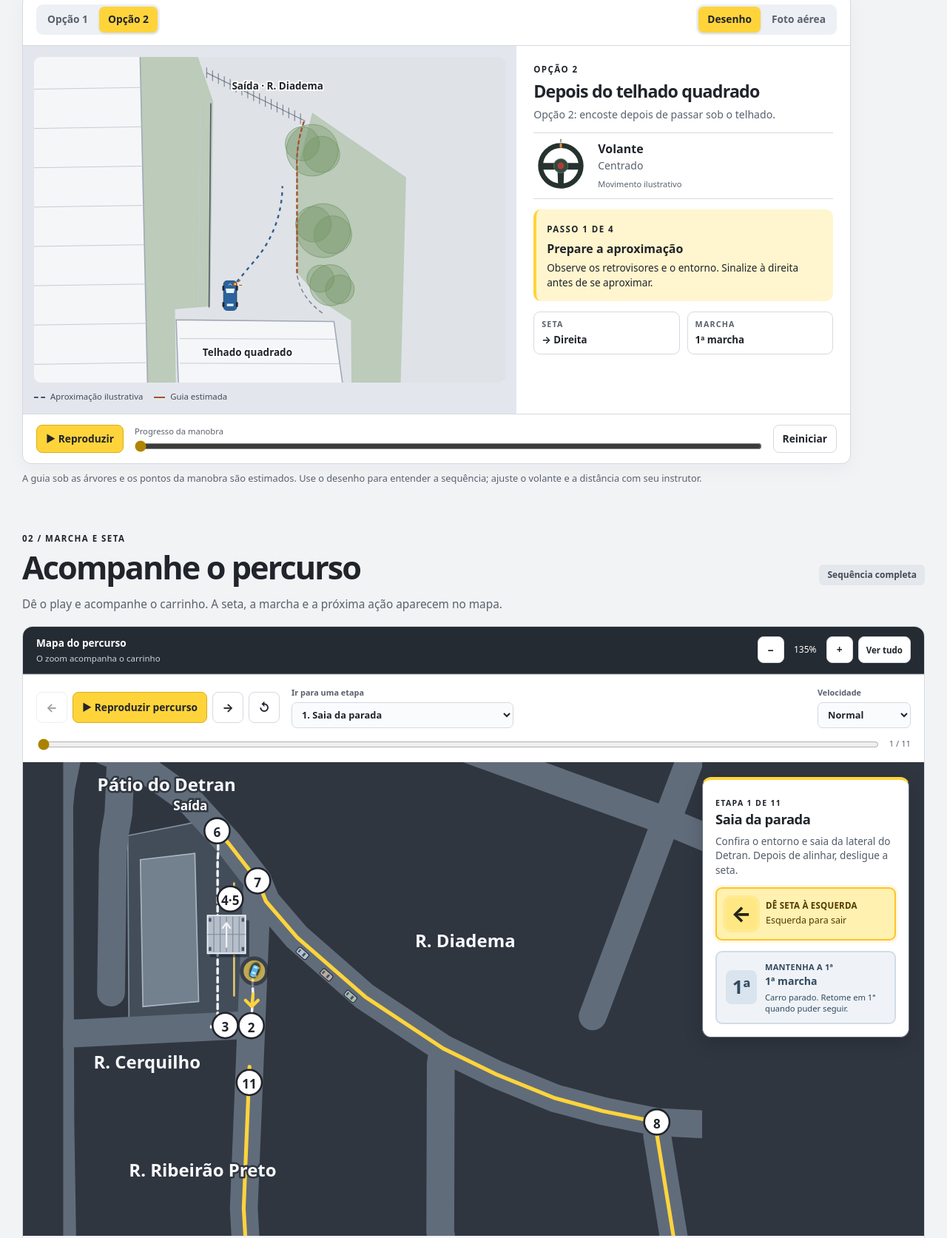
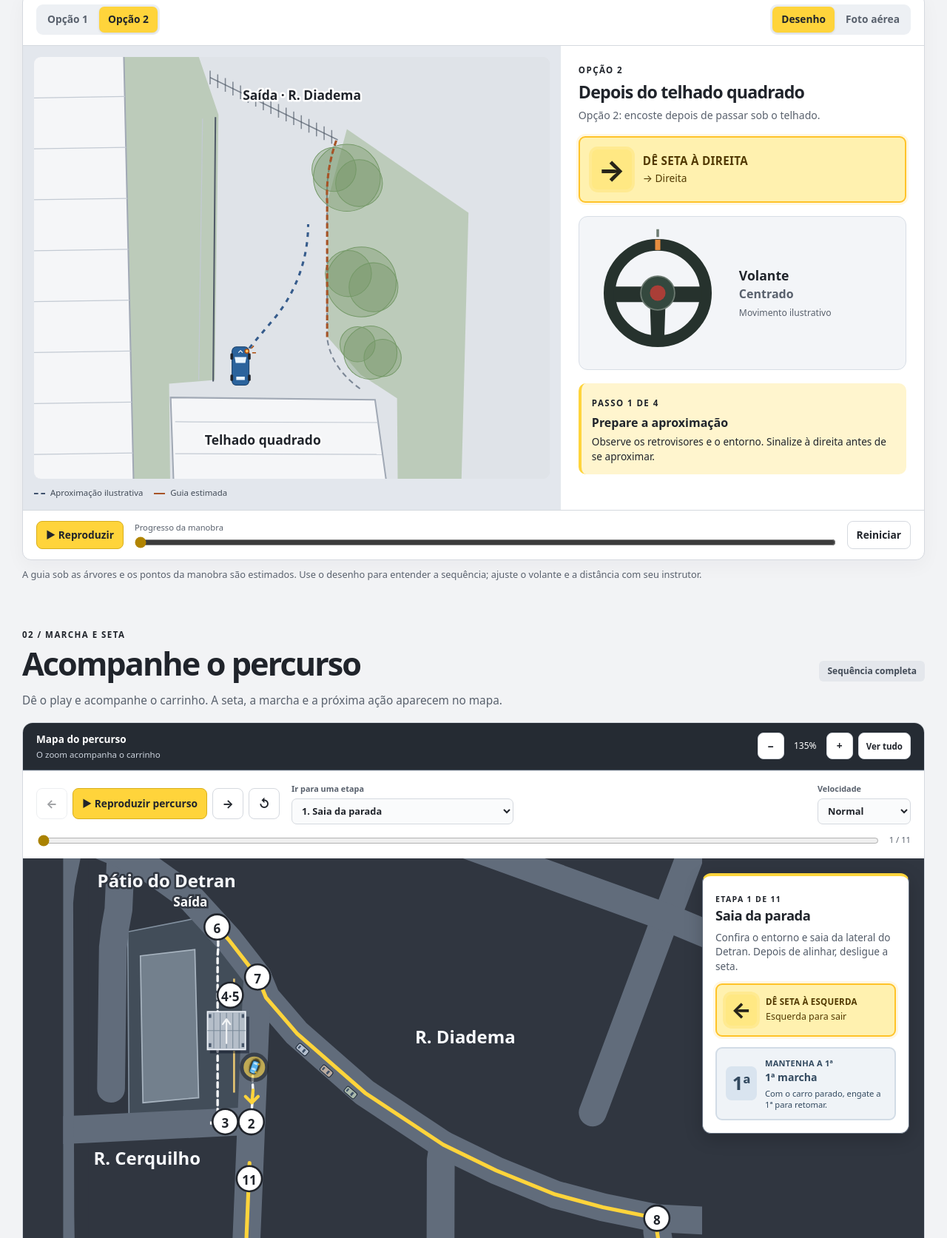
Before and after one commit to tayanefernandes/exame-direcao, a plain HTML site: page index.html in a window 1280 px wide. Shown: the part 513-2186 px from the top of the page at 74% size. Drawn offline with Linux system fonts and the light colour scheme.

Commit message:
Align patio simulator, soften detour and shift to first gear only when stopped

```diff
--- a/app.js
+++ b/app.js
@@ -5,10 +5,10 @@ const options = {
   near: {number:1, title:'Antes do telhado quadrado', detail:'Opção 1: encoste antes do telhado. Ao sair da vaga, siga por baixo dele.', frame:'350 1170 455 630', guide:'M 650 1330 Q 620 1370 624 1420 L 624 1605', labels:[[460,1230,'Telhado quadrado'],[440,1752,'Portão · R. Cerquilho']], align:.5}
 };
 const phases = [
-  ['Prepare a aproximação','Observe os retrovisores e o entorno. Sinalize à direita antes de se aproximar.','→ Direita','1ª marcha'],
-  ['Aproxime da guia','Avance devagar em direção à guia, deixando espaço para alinhar o carro.','→ Direita','1ª marcha'],
-  ['Alinhe as rodas','Corrija à esquerda para ficar paralela. Se a seta desarmar e você ainda estiver encostando, sinalize à direita novamente.','→ Direita','1ª marcha'],
-  ['Confira a parada','Pare paralela e confira a distância da guia. Siga a orientação do examinador para finalizar.','Seta desligada','1ª · carro parado']
+  ['Prepare a aproximação','Observe os retrovisores e o entorno. Sinalize à direita antes de se aproximar.','→ Direita'],
+  ['Aproxime da guia','Avance devagar em direção à guia, deixando espaço para alinhar o carro.','→ Direita'],
+  ['Alinhe as rodas','Corrija à esquerda para ficar paralela. Se a seta desarmar e você ainda estiver encostando, sinalize à direita novamente.','→ Direita'],
+  ['Confira a parada','Pare paralela e confira a distância da guia. Siga a orientação do examinador para finalizar.','Seta desligada']
 ];
 let place='far',view='draw',t=0,playing=false,last=null,frame=0,activePhase=-1;
 $('base').innerHTML=BASE;
@@ -29,10 +29,13 @@ function update(){
   $('lamp').style.opacity=t>=.82?'0':playing&&Math.floor(t*60)%2===0?'.25':'1';
   const phase=t<.14?0:t>=.82?3:u<options[place].align?1:2;
   if(phase!==activePhase){
-    activePhase=phase;const [title,detail,signal,gear]=phases[phase];
+    activePhase=phase;const [title,detail,signal]=phases[phase];
     $('phase-number').textContent=`PASSO ${phase+1} DE 4`;
     $('phase-title').textContent=title;$('phase-detail').textContent=detail;
-    $('sim-signal').textContent=signal;$('sim-gear').textContent=gear;
+    $('sim-signal').textContent=signal;
+    $('sim-signal-banner').dataset.direction=phase===3?'none':'right';
+    $('sim-signal-icon').textContent=phase===3?'✓':'→';
+    $('sim-signal-label').textContent=phase===3?'SETA DESLIGADA':'DÊ SETA À DIREITA';
   }
   $('progress').value=Math.round(t*1000);
 }
@@ -80,7 +83,7 @@ function positionRouteCar(){
  const point=path.getPointAtLength(distance),before=path.getPointAtLength(Math.max(0,distance-.8)),after=path.getPointAtLength(Math.min(routeLengths[index],distance+.8));
  const angle=Math.atan2(after.y-before.y,after.x-before.x)*180/Math.PI+90;
  $('route-car').setAttribute('transform',`translate(${point.x} ${point.y}) rotate(${angle}) scale(.34)`);
- const cue=ROUTE_MODEL.cue(index,state.fraction,state.stopped);
+ const cue=ROUTE_MODEL.cue(index,state.fraction,state.stopped,state.phase);
  const underRoof=ROUTE_MODEL.underCanopy(point);
  $('route-car').dataset.underRoof=String(underRoof);
  $('canopy-status').hidden=!underRoof;
--- a/index.html
+++ b/index.html
@@ -21,9 +21,10 @@
 <div class="sim-top"><div class="switch" role="group" aria-label="Opção de estacionamento"><button type="button" class="option" data-place="near" aria-pressed="false">Opção 1</button><button type="button" class="option" data-place="far" aria-pressed="true">Opção 2</button></div><div class="switch view-switch" role="group" aria-label="Tipo de mapa"><button type="button" class="view" data-view="draw" aria-pressed="true">Desenho</button><button type="button" class="view" data-view="photo" aria-pressed="false">Foto aérea</button></div></div>
 <div class="sim-grid"><div class="map-wrap"><svg id="scene" role="img" aria-labelledby="scene-title" viewBox="310 565 490 605"><title id="scene-title">Desenho ilustrativo do pátio do Detran</title><image id="aerial" href="assets/patio-limpo.png" x="0" y="0" width="337" height="856" transform="matrix(1.52497 -.000631 .000631 1.52805 328.007 512.084)" hidden /><g id="base"></g><path id="guide" /><path id="route-path" /><g id="map-labels"></g><g id="vehicle"><g transform="translate(0 -19)"><rect class="body" x="-16" y="-36" width="32" height="72" rx="8"/><path class="glass" d="M-11 -17H11L9 -6H-9Z M-8 20H8V26H-8Z"/><path class="front" d="M-4 -25L0 -29L4 -25"/><g class="tires"><rect x="-19" y="16" width="5" height="12" rx="2"/><rect x="14" y="16" width="5" height="12" rx="2"/><rect id="tireL" x="-19" y="-24" width="5" height="12" rx="2"/><rect id="tireR" x="14" y="-24" width="5" height="12" rx="2"/></g><g id="lamp"><circle cx="12" cy="-28" r="3.7"/><path d="M20 -33l5 -5m-3 13h7"/></g></g></g></svg><div class="map-key"><span><i class="dash"></i> Aproximação ilustrativa</span><span><i class="guide-key"></i> Guia estimada</span></div></div>
 <aside class="sim-info"><div><p class="eyebrow" id="place-count">OPÇÃO 2</p><h3 id="place-name">Depois do prédio menor</h3><p id="place-detail" class="muted">Chegada mais pela esquerda, como você descreveu.</p></div>
+<div class="signal-banner sim-signal-banner" id="sim-signal-banner" data-direction="right" aria-live="polite"><span class="signal-icon" id="sim-signal-icon" aria-hidden="true">→</span><div><strong id="sim-signal-label">DÊ SETA À DIREITA</strong><span id="sim-signal">Direita para encostar</span></div></div>
 <div class="wheel-row"><svg viewBox="0 0 100 100" role="img" aria-label="Volante ilustrativo"><path d="M50 1v6" stroke="#6d7b72" stroke-width="2"/><g id="wheel"><circle cx="50" cy="50" r="37" fill="none" stroke="#26322d" stroke-width="9"/><path d="M16 45h68v12H56l-1 29H45l-1-29H16Z" fill="#26322d"/><circle cx="50" cy="50" r="13" fill="#34483e" stroke="#6d7b72"/><circle cx="50" cy="50" r="6" fill="#aa3e37"/><path d="M50 9v8" stroke="#e78e40" stroke-width="4"/></g></svg><div><strong>Volante</strong><p id="wheel-note" class="muted">Centrado</p><small>Movimento ilustrativo</small></div></div>
 <div class="phase" aria-live="polite"><span class="eyebrow" id="phase-number">PASSO 1 DE 4</span><h4 id="phase-title">Prepare a aproximação</h4><p id="phase-detail">Observe os retrovisores e o entorno. Sinalize à direita antes de se aproximar.</p></div>
-<div class="cues"><div><span>SETA</span><strong id="sim-signal">→ Direita</strong></div><div><span>MARCHA</span><strong id="sim-gear">Baixa velocidade</strong></div></div>
+
 </aside></div>
 <div class="playback"><button id="play" class="primary" type="button">▶ Reproduzir</button><div class="seek"><label for="progress">Progresso da manobra</label><input id="progress" type="range" min="0" max="1000" value="0"></div><button id="reset" class="quiet" type="button">Reiniciar</button></div>
 </div>
--- a/route-model.js
+++ b/route-model.js
@@ -6,16 +6,16 @@ const ROUTE_MODEL={
  underCanopy(point){const r=this.canopy;return point.x>=r.x&&point.x<=r.x+r.width&&point.y>=r.y&&point.y<=r.y+r.height;},
  steps:[
   {title:'Saia da parada',location:'Sair da parada na Rua Ribeirão Preto',action:'Confira o entorno e saia da lateral do Detran. Depois de alinhar, desligue a seta.',gear:'1ª para sair'},
-  {title:'Entre na Rua Cerquilho',location:'Direita na Rua Cerquilho',action:'Sinalize antes de virar à direita. Desligue após alinhar na Cerquilho.',gear:'1ª na curva; 2ª ao seguir'},
+  {title:'Entre na Rua Cerquilho',location:'Direita na Rua Cerquilho',action:'Sinalize antes de virar à direita. Desligue após alinhar na Cerquilho.',gear:'Mantenha a marcha enquanto segue; 1ª após parar'},
   {title:'Entre no portão do Detran',location:'Entrada do pátio pela Rua Cerquilho',action:'Entre à direita no corredor. Entre as vagas 1 e 2, o carro passa por baixo do telhado quadrado.',gear:'1ª, bem devagar'},
   {title:'Encoste no pátio',location:'Estacionamento no pátio',action:'Dê seta à direita antes de encostar. Alinhe o carro e desligue a seta ao concluir.',gear:'1ª; pare junto à guia'},
   {title:'Saia da vaga até o portão',location:'Saída da vaga pelo corredor do pátio',action:'Dê seta à esquerda para sair da vaga. Desligue após alinhar e siga pelo corredor até a saída.',gear:'1ª, bem devagar'},
   {title:'Pare no portão de saída',location:'Saída do pátio para a Rua Diadema',action:'Pare no portão indicado. Olhe os dois lados e entre à direita na Rua Diadema quando estiver livre.',gear:'1ª na saída; 2ª ao embalar'},
-  {title:'Bifurcação e carros estacionados',location:'Bifurcação e desvio na Rua Diadema',action:'Sinalize na bifurcação. Depois, confira o trânsito e sinalize para desviar dos carros estacionados à direita e retornar com segurança.',gear:'2ª ao seguir; 1ª antes da próxima curva'},
-  {title:'Vire na Rua Sarapuí',location:'Direita da Diadema para a Sarapuí',action:'Dê seta à direita antes da curva. Depois de alinhar na Sarapuí, desligue a seta.',gear:'1ª na curva; 2ª ao seguir'},
+  {title:'Bifurcação e carros estacionados',location:'Bifurcação e desvio na Rua Diadema',action:'Sinalize na bifurcação. Depois, confira o trânsito e sinalize para desviar dos carros estacionados à direita e retornar com segurança.',gear:'2ª enquanto segue'},
+  {title:'Vire na Rua Sarapuí',location:'Direita da Diadema para a Sarapuí',action:'Dê seta à direita antes da curva. Depois de alinhar na Sarapuí, desligue a seta.',gear:'Mantenha a marcha enquanto segue; 1ª após parar'},
   {title:'Pare e vire na Rua Cabreúva',location:'PARE da Sarapuí com a Cabreúva',action:'Sinalize à direita e pare na placa PARE. Confira o trânsito e vire quando estiver livre. Desligue ao alinhar.',gear:'1ª para retomar; 2ª depois de alinhar'},
-  {title:'Vire na Rua Ribeirão Preto',location:'Direita da Cabreúva para a Ribeirão Preto',action:'Dê seta antes de virar à direita. Neste ponto não há placa de PARE indicada na referência. Observe a preferência.',gear:'1ª na curva; 2ª ao seguir'},
-  {title:'Encoste para finalizar',location:'Estacionamento final na Rua Ribeirão Preto',action:'Dê seta à direita antes de encostar. Pare junto à guia e desligue a seta ao concluir.',gear:'1ª para encostar'}
+  {title:'Vire na Rua Ribeirão Preto',location:'Direita da Cabreúva para a Ribeirão Preto',action:'Dê seta antes de virar à direita. Neste ponto não há placa de PARE indicada na referência. Observe a preferência.',gear:'Mantenha a marcha enquanto segue; 1ª após parar'},
+  {title:'Encoste para finalizar',location:'Estacionamento final na Rua Ribeirão Preto',action:'Dê seta à direita antes de encostar. Pare junto à guia e desligue a seta ao concluir.',gear:'2ª na aproximação; 1ª somente depois de parar'}
  ],
  paths(place){
   const y=place==='near'?171:113;
@@ -26,7 +26,7 @@ const ROUTE_MODEL={
    `M102 ${y+22} Q103 ${y+13} 109 ${y+8} Q112 ${y+5} 112 ${y}`,
    `M112 ${y} Q112 ${y-8} 106 ${y-14} Q102 ${y-20} 102 ${y-27} L102 82 Q103 71 101.6 59.2`,
    'M101.6 59.2 Q106 63 110.8 69.3 L123 85',
-   'M123 85 L133.6 98.7 Q137 109 140.2 114.9 L148 123 Q154 130 162 127 L181 146 L212 173 L236 191 Q247 203 242 209 L280.2 231.1 L322.2 251.6 L368.6 270.4 L406.4 280.6',
+   'M123 85 L133.6 98.7 Q137 109 140.2 114.9 L148 123 Q153 129 158 132 L176 149 L207 176 L230 197 Q239 205 242 209 L280.2 231.1 L322.2 251.6 L368.6 270.4 L406.4 280.6',
    'M406.4 280.6 L438 287 Q449 289 450 300.2 L458 354.2 L466 410',
    'M466 410 L469 421 Q472 428 462 429.3 L313.8 448.8 L170.8 467.4',
    'M170.8 467.4 L156 469 Q149 471 144 459 L136.4 449.1 L126.4 422.9 L122.6 357.3 L126 285',
@@ -42,25 +42,27 @@ const ROUTE_MODEL={
    if(elapsed<1000)fraction=stopFraction*elapsed/1000;
    else if(elapsed<4000)fraction=stopFraction;
    else fraction=stopFraction+(1-stopFraction)*Math.min(1,(elapsed-4000)/(total-4000));
-   return {fraction,total,stopped:elapsed>=1000&&elapsed<4000};
+   return {fraction,total,stopped:elapsed>=1000&&elapsed<4000,phase:elapsed<1000?'approach':elapsed<4000?'stop':'resume'};
   }
   if(index===6){const total=22000;return {fraction:Math.min(1,elapsed/total),total,stopped:false};}
   if(index===10){const total=6500;return {fraction:Math.min(1,elapsed/4500),total,stopped:elapsed>=4500};}
   const total=Math.max(4500,Math.min(15000,length*42));return {fraction:Math.min(1,elapsed/total),total,stopped:false};
  },
- gearFor(index,fraction,stopped){
-  let number=1,change='hold';
+ gearFor(index,fraction,stopped,phase){
+  let number=index<=5?1:2,change='hold';
   if(index===5&&fraction>=.6){number=2;change='up';}
-  if(index===6){number=fraction<.86?2:1;if(fraction>=.86)change='down';}
-  if(index===7){if(fraction>=.5&&fraction<.78){number=2;change='up';}else if(fraction>=.78)change='down';}
-  if(index===8){if(fraction>=.2&&fraction<.86){number=2;change=fraction<.32?'up':'hold';}else if(fraction>=.86)change='down';}
-  if(index===9){if(fraction>=.3&&fraction<.78){number=2;change=fraction<.42?'up':'hold';}else if(fraction>=.78)change='down';}
-  if(stopped){number=1;change='hold';}
-  const label=change==='up'?'PASSE PARA A 2ª':change==='down'?'REDUZA PARA A 1ª':`MANTENHA A ${number}ª`;
-  const hint=stopped?(index===10?'Carro parado. Finalize conforme a orientação do examinador.':'Carro parado. Retome em 1ª quando puder seguir.'):change==='up'?'Depois de embalar e quando a velocidade permitir.':change==='down'?'Reduza a velocidade antes de engatar a 1ª.':number===1?'Baixa velocidade, com controle do carro.':'Siga com velocidade compatível com a via.';
+  if(index===8){
+   if(phase==='stop'||stopped){number=1;change='down';}
+   else if(phase==='resume'&&fraction<.2){number=1;}
+   else{number=2;if(phase==='resume'&&fraction<.32)change='up';}
+  }
+  if(index===10&&stopped){number=1;change='down';}
+  const label=change==='up'?'PASSE PARA A 2ª':change==='down'?'ENGATE A 1ª':`MANTENHA A ${number}ª`;
+  const hint=stopped?(index===10?'Carro parado. Finalize conforme a orientação do examinador.':'Com o carro parado, engate a 1ª para retomar.'):
+   change==='up'?'Depois de embalar e quando a velocidade permitir.':number===1?'Retome e avance com controle do carro.':'Reduza a velocidade quando necessário, mantendo a 2ª enquanto segue.';
   return {gearNumber:number,gearChange:change,gearLabel:label,gearHint:hint,gear:`${number}ª marcha`};
  },
- cue(index,fraction,stopped){
+ cue(index,fraction,stopped,phase){
   const step=this.steps[index];let cue={title:step.title,action:step.action,gear:step.gear,signal:'none',signalText:'Seta desligada',stop:'',stopActive:false};
   const on=(direction,text)=>{cue.signal=direction;cue.signalText=text||(direction==='left'?'← Esquerda':'→ Direita');};
   if(index===0){
@@ -83,12 +85,12 @@ const ROUTE_MODEL={
    else if(fraction<.19){on('left','← Esquerda para desviar');cue.title='Sinalize antes de desviar';cue.action='Confira retrovisores, ponto cego e o trânsito contrário. Com espaço seguro, sinalize à esquerda antes de desviar dos carros.';}
    else if(fraction<.39){cue.title='Passe pelos carros estacionados';cue.action='Depois de alinhar, desligue a seta. Mantenha distância lateral dos carros estacionados.';}
    else if(fraction<.53){on('right','→ Direita para retornar');cue.title='Sinalize antes de retornar';cue.action='Já passou pelos carros? Confira o retrovisor e sinalize à direita antes de retornar à posição na via.';}
-   else if(fraction>.78){on('right','→ Direita antes da Sarapuí');cue.title='Prepare a direita na Sarapuí';cue.action='Antes da curva para a Sarapuí, sinalize à direita e reduza.';}
+   else if(fraction>.78){on('right','→ Direita antes da Sarapuí');cue.title='Prepare a direita na Sarapuí';cue.action='Antes da curva para a Sarapuí, sinalize à direita e reduza a velocidade.';}
    else{cue.title='Continue pela Rua Diadema';cue.action='Desligue a seta depois de alinhar novamente. Siga observando o trânsito.';}
   }
   if(index===7){
    if(fraction<.42)on('right');
-   else if(fraction>.82){on('right','→ Direita antes da Cabreúva');cue.title='Prepare a curva e o PARE';cue.action='Sinalize à direita e reduza para a placa PARE na entrada da Cabreúva.';cue.gear='Prepare a parada completa';}
+   else if(fraction>.82){on('right','→ Direita antes da Cabreúva');cue.title='Prepare a curva e o PARE';cue.action='Sinalize à direita e reduza a velocidade para a placa PARE na entrada da Cabreúva.';cue.gear='Prepare a parada completa';}
   }
   if(index===8){
    if(fraction<.2)on('right');
@@ -100,6 +102,6 @@ const ROUTE_MODEL={
    else if(fraction>.78){on('right','→ Direita antes de estacionar');cue.title='Prepare o estacionamento final';cue.action='Sinalize à direita com antecedência, antes de se aproximar da guia.';cue.gear='Reduza para encostar';}
   }
   if(index===10){if(!stopped)on('right','→ Direita para encostar');else{cue.title='Percurso concluído';cue.action='Carro parado junto à guia. Seta desligada.';cue.gear='Carro parado';}}
-  return Object.assign(cue,this.gearFor(index,fraction,stopped));
+  return Object.assign(cue,this.gearFor(index,fraction,stopped,phase));
  }
 };
--- a/style.css
+++ b/style.css
@@ -69,7 +69,7 @@ h2{font-family:system-ui,sans-serif;font-weight:800;letter-spacing:-.045em}
 .route-car-left,.route-car-right{opacity:0}#route-car[data-signal=none] .route-car-left,#route-car[data-signal=none] .route-car-right{opacity:0;animation:none}
 
 /* Mapa maior, veículo na escala da rua e sinalização destacada. */
-.shell{max-width:1440px}.sim-card{max-width:1120px}.intro p{max-width:700px}
+.shell{max-width:1440px}.sim-card{max-width:none;width:100%}.intro p{max-width:700px}
 .street-map-wrap{display:grid;grid-template-columns:minmax(0,1fr) 300px;min-height:0;align-items:start}
 #street-map{grid-column:1;grid-row:1;width:100%;height:clamp(560px,50vw,680px);aspect-ratio:auto;order:0}
 .map-focus{grid-column:2;grid-row:1;position:relative;top:auto;right:auto;order:1;width:auto;max-width:none;margin:20px 20px 20px 0;padding:17px;border-radius:12px}
@@ -87,6 +87,13 @@ h2{font-family:system-ui,sans-serif;font-weight:800;letter-spacing:-.045em}
 @media(max-width:1050px) and (min-width:851px){.street-map-wrap{grid-template-columns:minmax(0,1fr) 270px}.map-focus{margin:16px 16px 16px 0;padding:14px}.signal-banner{padding:10px;gap:8px}.signal-icon{width:34px;height:34px}}
 @media(max-width:850px){.street-map-wrap{display:flex;flex-direction:column}.map-focus{position:relative;width:calc(100% - 24px);margin:0 12px 12px;padding:15px;order:1}.map-toolbar{padding:10px 12px;gap:8px}.map-toolbar strong{font-size:.78rem}.map-toolbar>div>span{font-size:.65rem}.map-zoom-controls{gap:4px}.map-zoom-controls button{padding:5px 8px;min-width:30px}.map-zoom-controls output{min-width:36px}#street-map{width:100%;height:clamp(380px,88vw,660px);order:0}.map-focus .map-cue{display:block;width:100%}.map-focus .map-cue:has(#map-signal){display:none}.signal-banner{margin-bottom:10px;padding:10px 12px}.signal-banner strong{font-size:.8rem}.street-label{font-size:14px}}
 @media(prefers-reduced-motion:reduce){.signal-banner .signal-icon{animation:none!important}}
-#simulador{max-width:1120px}
+#simulador{max-width:none;width:100%}
 
 .gear-banner{display:flex;align-items:center;gap:11px;padding:12px;background:#eff3f7;border:2px solid #d2dce6;border-radius:9px;color:#32495f}.gear-number{display:grid;place-items:center;flex:none;width:42px;height:46px;border-radius:8px;background:#d9e4ef;font-size:1.6rem;font-weight:850;line-height:1}.gear-banner>div{min-width:0}.gear-banner #gear-label{font-size:.69rem;font-weight:800;letter-spacing:.025em;display:block}.gear-banner strong{display:block;font-size:.88rem;line-height:1.3;margin-top:2px}.gear-banner small{display:block;font-size:.7rem;line-height:1.35;margin-top:4px;color:inherit}.gear-banner[data-change=up]{background:#e4f3ec;border-color:#70b99a;color:#23503e}.gear-banner[data-change=up] .gear-number{background:#b5dfc9}.gear-banner[data-change=down]{background:#fff0d9;border-color:#e7a347;color:#704008}.gear-banner[data-change=down] .gear-number{background:#ffd399}
+
+/* Simulador com a mesma largura do mapa e controles mais visíveis. */
+#scene{height:570px}.sim-info{padding:24px;gap:18px}
+.wheel-row{padding:15px 18px;gap:22px;border:1px solid #d8dee6;background:#f3f5f8;border-radius:12px}.wheel-row svg{width:176px;height:176px}.wheel-row strong{font-size:1.1rem}.sim-info .wheel-row .muted{font-size:1rem;font-weight:700}.wheel-row small{font-size:.76rem}
+.sim-signal-banner{margin:0;padding:16px;gap:15px}.sim-signal-banner .signal-icon{width:54px;height:54px;font-size:2.4rem}.sim-signal-banner strong{font-size:.95rem}.sim-signal-banner>div>span{font-size:.86rem}.sim-info .phase{min-height:114px}
+@media(max-width:1000px){.wheel-row{padding:12px;gap:12px}.wheel-row svg{width:142px;height:142px}.sim-info{padding:16px}.sim-signal-banner{padding:12px;gap:10px}.sim-signal-banner strong{font-size:.82rem}}
+@media(max-width:720px){#scene{height:min(410px,105vw)}.wheel-row svg{width:154px;height:154px}.sim-info{gap:14px}.sim-signal-banner strong{font-size:.92rem}}
```
